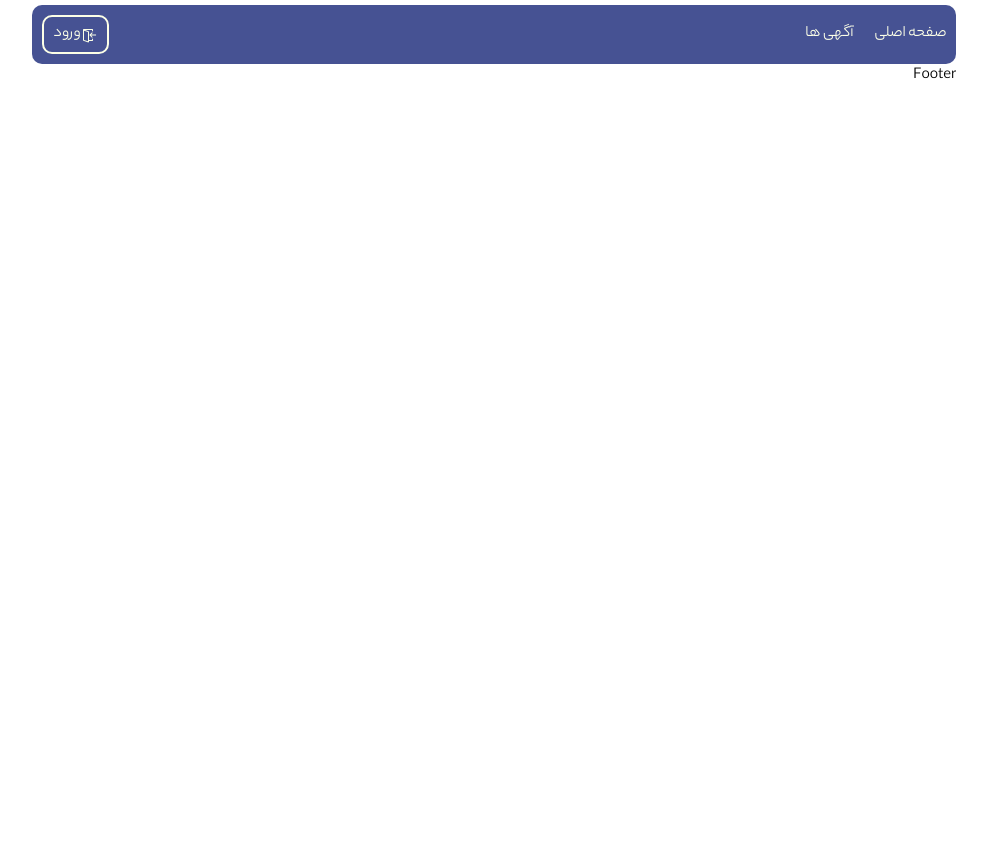
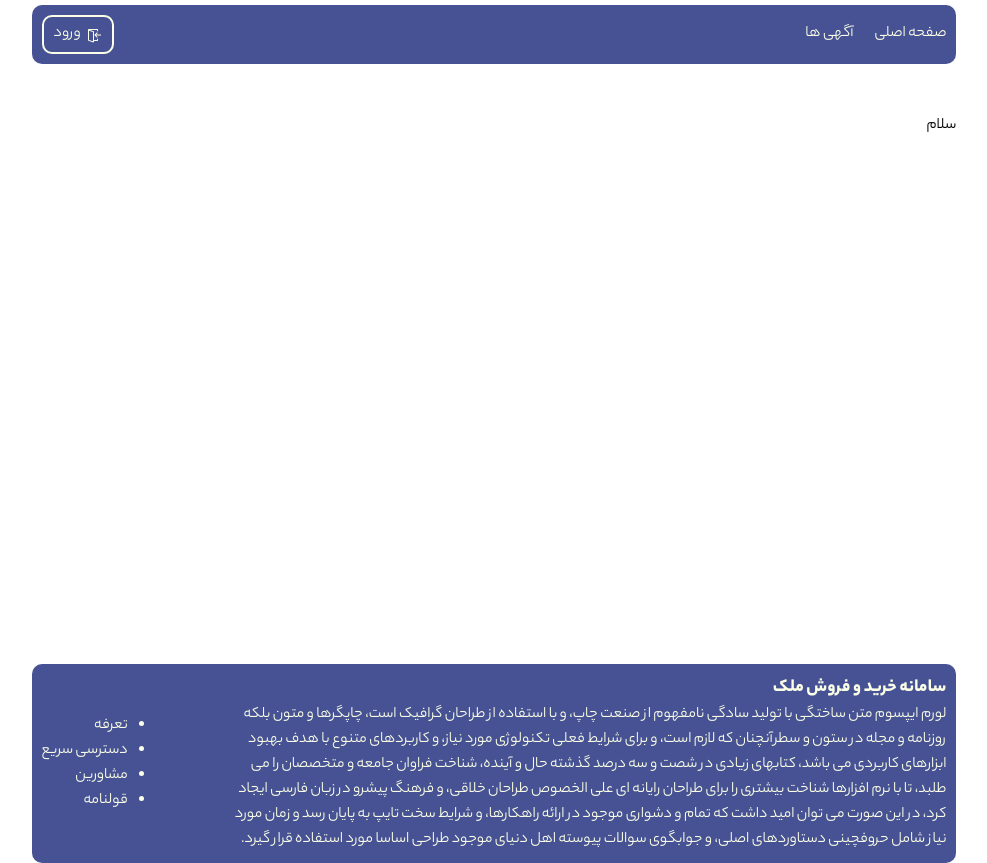
Before and after one commit to mohammadbayatzadeh/real-state, a Next.js app: page / in a window 1280 px wide. Shown: the whole page, without its empty margins (146-1133 px from the left). Before the commit the page ends 800 px from the top, so only its background shows below. Built offline with nearby package versions, Linux system fonts and the light colour scheme.

Commit message:
footer and layout designed

```diff
--- a/src/app/layout.js
+++ b/src/app/layout.js
@@ -9,7 +9,7 @@
 
 export default function RootLayout({ children }) {
   return (
-    <html lang="en">
+    <html lang="fa" dir="rtl">
       <body className={Yekan.className}>
         <Layout>{children}</Layout>
       </body>
--- a/src/app/page.js
+++ b/src/app/page.js
@@ -1,3 +1,4 @@
+
 export default function Home() {
-  return <html lang="fa" dir="rtl"></html>;
+  return <main>سلام</main>;
 }
--- a/src/components/layout/Footer.js
+++ b/src/components/layout/Footer.js
@@ -1,9 +1,35 @@
-import React from 'react'
+import React from "react";
+import styles from "./Footer.module.css";
 
 function Footer() {
   return (
-    <div>Footer</div>
-  )
+    <div className={styles.footer}>
+      <div className={styles.desc}>
+        <h3>سامانه خرید و فروش ملک</h3>
+        <p>
+          لورم ایپسوم متن ساختگی با تولید سادگی نامفهوم از صنعت چاپ، و با
+          استفاده از طراحان گرافیک است، چاپگرها و متون بلکه روزنامه و مجله در
+          ستون و سطرآنچنان که لازم است، و برای شرایط فعلی تکنولوژی مورد نیاز، و
+          کاربردهای متنوع با هدف بهبود ابزارهای کاربردی می باشد، کتابهای زیادی
+          در شصت و سه درصد گذشته حال و آینده، شناخت فراوان جامعه و متخصصان را می
+          طلبد، تا با نرم افزارها شناخت بیشتری را برای طراحان رایانه ای علی
+          الخصوص طراحان خلاقی، و فرهنگ پیشرو در زبان فارسی ایجاد کرد، در این
+          صورت می توان امید داشت که تمام و دشواری موجود در ارائه راهکارها، و
+          شرایط سخت تایپ به پایان رسد و زمان مورد نیاز شامل حروفچینی دستاوردهای
+          اصلی، و جوابگوی سوالات پیوسته اهل دنیای موجود طراحی اساسا مورد استفاده
+          قرار گیرد.
+        </p>
+      </div>
+      <div className={styles.menu}>
+        <ul>
+          <li>تعرفه</li>
+          <li>دسترسی سریع</li>
+          <li>مشاورین</li>
+          <li>قولنامه</li>
+        </ul>
+      </div>
+    </div>
+  );
 }
 
-export default Footer
+export default Footer;
--- a/src/components/layout/Footer.module.css
+++ b/src/components/layout/Footer.module.css
@@ -0,0 +1,19 @@
+.footer {
+  width: 100%;
+  background-color: var(--color-first);
+  color: var(--color-third);
+  display: flex;
+  justify-content: space-between;
+  align-items: center;
+  margin-top: 5px;
+  padding: 10px;
+  border-radius: 10px;
+  margin-top: 50px;
+}
+.footer .desc h3 {
+  font-weight: 400;
+}
+.footer .desc {
+  width: 80%;
+  text-align: right;
+}
--- a/src/components/layout/Header.module.css
+++ b/src/components/layout/Header.module.css
@@ -8,6 +8,7 @@
   margin-top: 5px;
   padding: 10px;
   border-radius: 10px;
+  margin-bottom: 50px;
 }
 .header ul {
   display: flex;
@@ -23,3 +24,6 @@
   padding: 5px 10px;
   border-radius: 10px;
 }
+.signup span {
+  margin-right: 5px;
+}
--- a/src/components/layout/Layout.js
+++ b/src/components/layout/Layout.js
@@ -3,10 +3,11 @@
 import Footer from "./Footer";
 
 function Layout({ children }) {
+  const style = { minHeight: "500px" };
   return (
     <div>
       <Header />
-      <div>{children}</div>
+      <div style={style}> {children}</div>
       <Footer />
     </div>
   );
```
